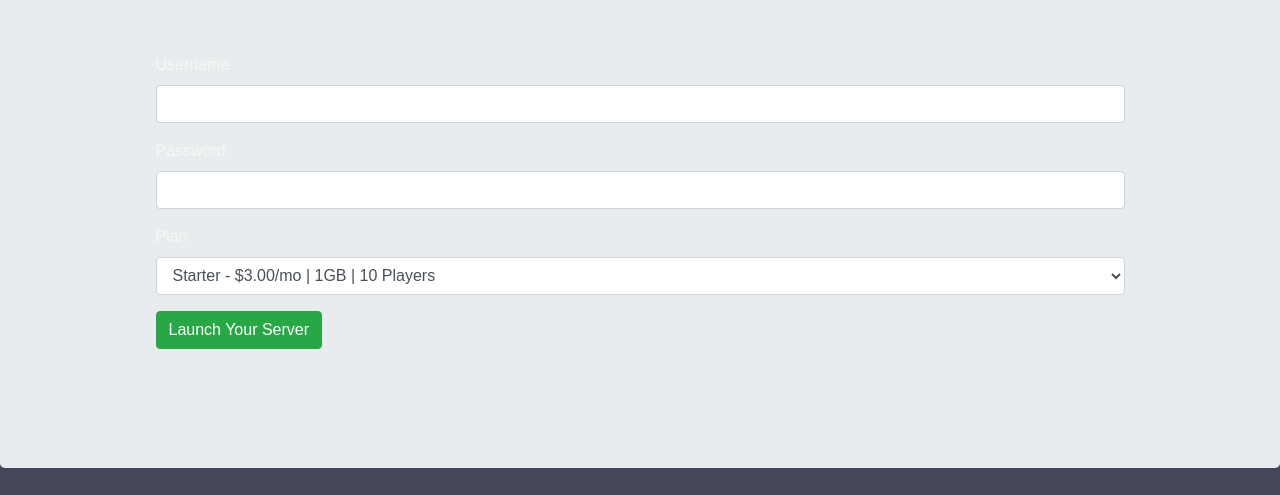
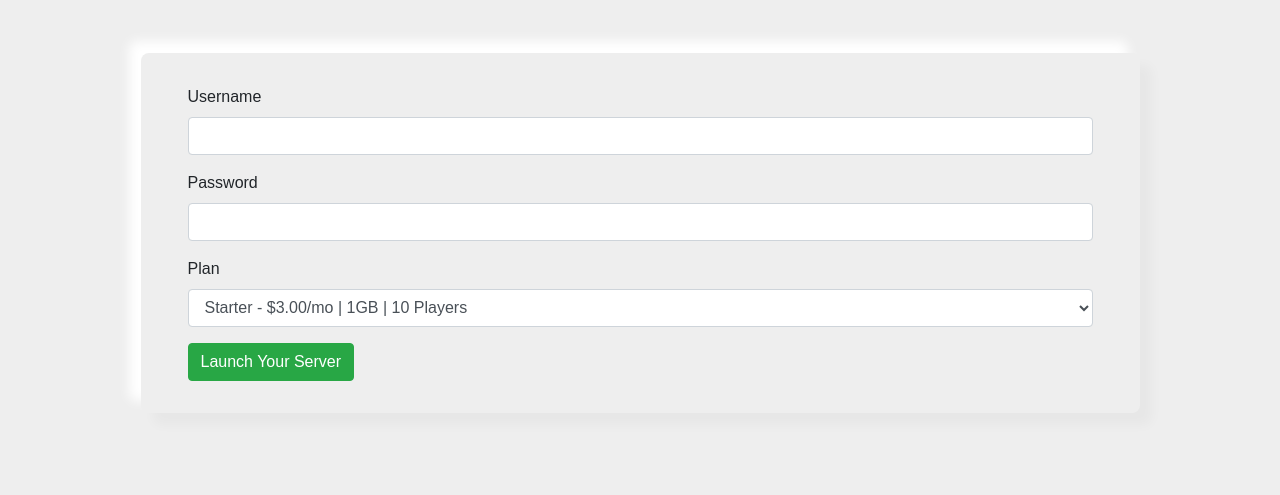
Before and after one commit to AustinWay/Minecraft-Hosting, a plain HTML site: page index.html in a window 1280 px wide. Shown: the part 137-632 px from the top of the page. Drawn offline with nearby package versions, Linux system fonts and the light colour scheme.

Commit message:
Update style.css

```diff
--- a/style.css
+++ b/style.css
@@ -25,7 +25,7 @@ Description: Custom styling for Minecraft Hosting website
     --mute-gray: #f8f8f2;
 
     /* https://draculatheme.com/contribute/ */
-    --background: #282a36;
+    --background: #eeeeee;
     --currentLine: #44475a;
     --foreground: #f8f8f2;
     --comment:	#6272a4;
@@ -36,11 +36,36 @@ Description: Custom styling for Minecraft Hosting website
 
   body {
     font-family: 'Nunito', sans-serif !important;
-    background-color: var(--mute-black);
-    color: var(--mute-gray);
-  }
+    background-color: var(--mute-black) !important;
+}
 
-  .card {
-    background-color: var(--gray);
-    color: var(--black);
-  }
+.card {
+  background-color: var(--gray);
+  color: var(--black);
+}
+
+.play-container {
+    padding: 2em;
+    height: 90%;
+    width: 90%;
+    border-radius: .5em;
+    box-shadow:
+    -12px -12px 12px 0 rgba(255,255,255,1),
+    12px 12px 12px 0 rgba(0,0,0,.03);
+}
+
+.text-mute-purple {
+  color: var(--mute-purple);
+}
+
+.text-purple {
+  color: #9272D2;
+}
+
+.jumbotron {
+  background-color: var(--background) !important;
+}
+
+.text-dark-green {
+  color: #28a745;
+}
```
